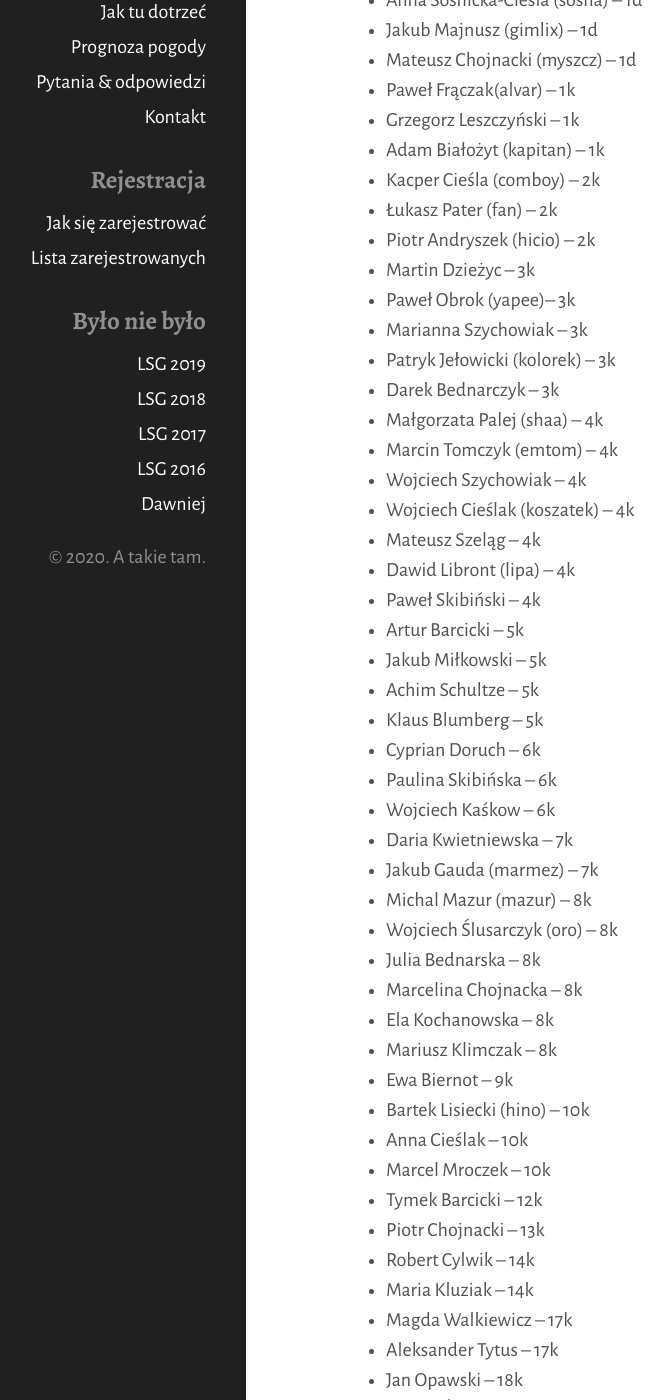
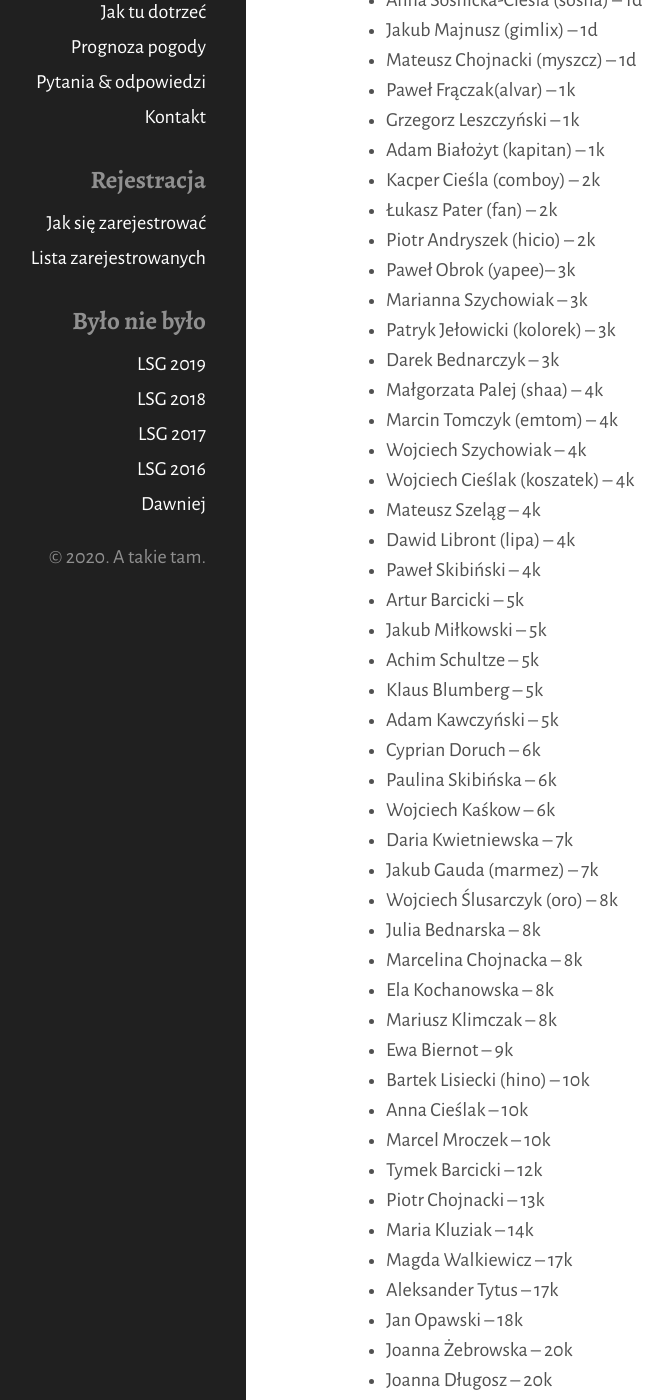
Before and after one commit to tasuki/lsg, a Jekyll site: the page built from zarejestrowani.md, in a window 1280 px wide and 1400 px high, scrolled down 495 px. Shown: the whole window, without its empty margins (114-786 px from the left). Built offline with Jekyll 4.4.1, drawn with Linux system fonts in a browser that asks for light colours; nearby versions of some CDN libraries.

Commit message:
Update zarejestrowani.md

```diff
--- a/zarejestrowani.md
+++ b/zarejestrowani.md
@@ -26,7 +26,6 @@ Zarejestrowani uczestnicy (mniej więcej wg siły):
 - Kacper Cieśla (comboy) -- 2k
 - Łukasz Pater (fan) -- 2k
 - Piotr Andryszek (hicio) -- 2k
-- Martin Dzieżyc -- 3k
 - Paweł Obrok (yapee)-- 3k
 - Marianna Szychowiak -- 3k
 - Patryk Jełowicki (kolorek) -- 3k
@@ -42,12 +41,12 @@ Zarejestrowani uczestnicy (mniej więcej wg siły):
 - Jakub Miłkowski -- 5k
 - Achim Schultze -- 5k
 - Klaus Blumberg -- 5k
+- Adam Kawczyński -- 5k
 - Cyprian Doruch -- 6k
 - Paulina Skibińska -- 6k
 - Wojciech Kaśkow -- 6k
 - Daria Kwietniewska -- 7k
 - Jakub Gauda (marmez) -- 7k
-- Michal Mazur (mazur) -- 8k
 - Wojciech Ślusarczyk (oro) -- 8k
 - Julia Bednarska -- 8k
 - Marcelina Chojnacka -- 8k
@@ -59,7 +58,6 @@ Zarejestrowani uczestnicy (mniej więcej wg siły):
 - Marcel Mroczek -- 10k
 - Tymek Barcicki -- 12k
 - Piotr Chojnacki -- 13k
-- Robert Cylwik -- 14k
 - Maria Kluziak -- 14k
 - Magda Walkiewicz -- 17k
 - Aleksander Tytus -- 17k
```
Also changed, not shown: other parts of zarejestrowani.md (+0 -1 lines).
